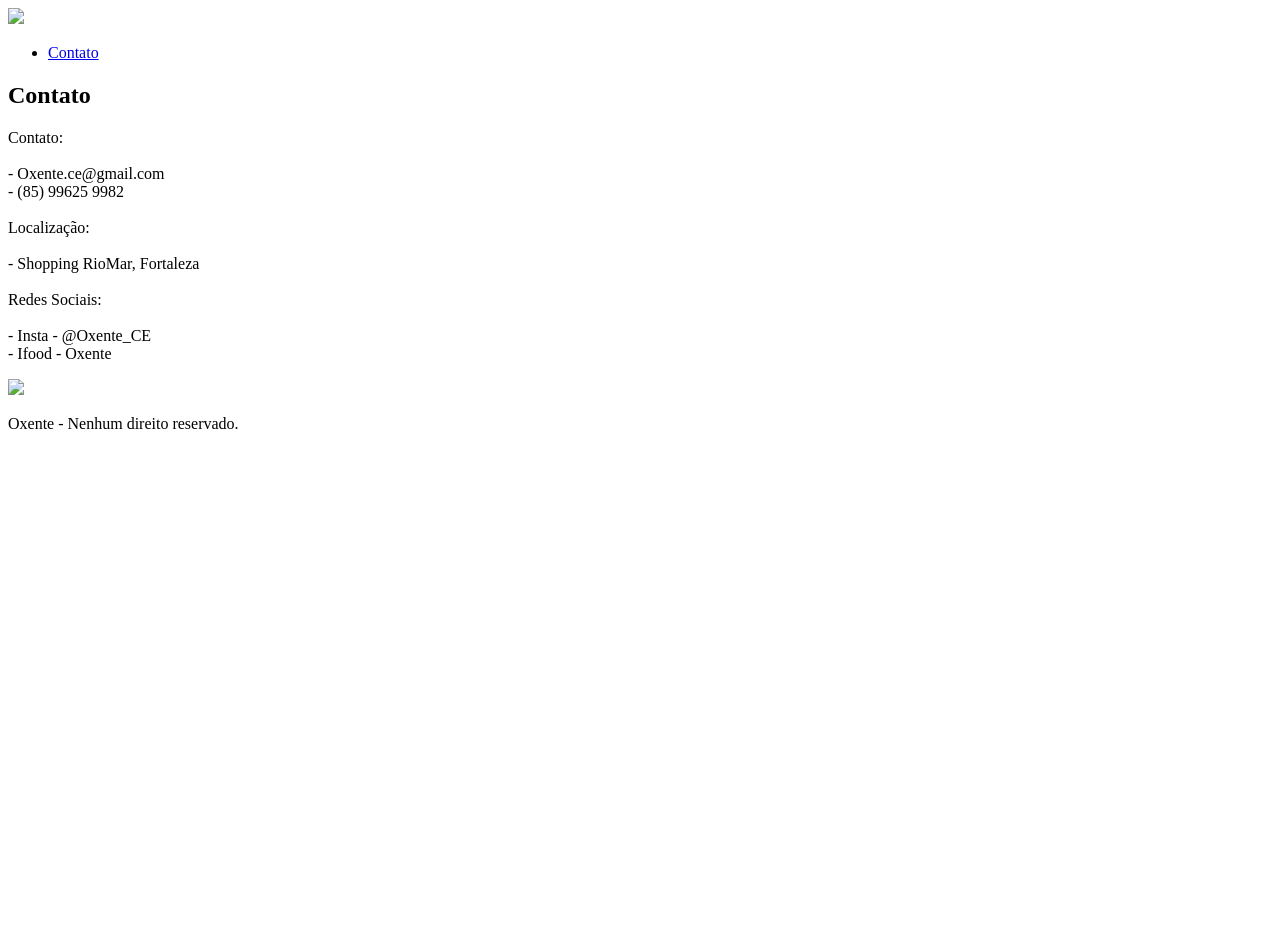
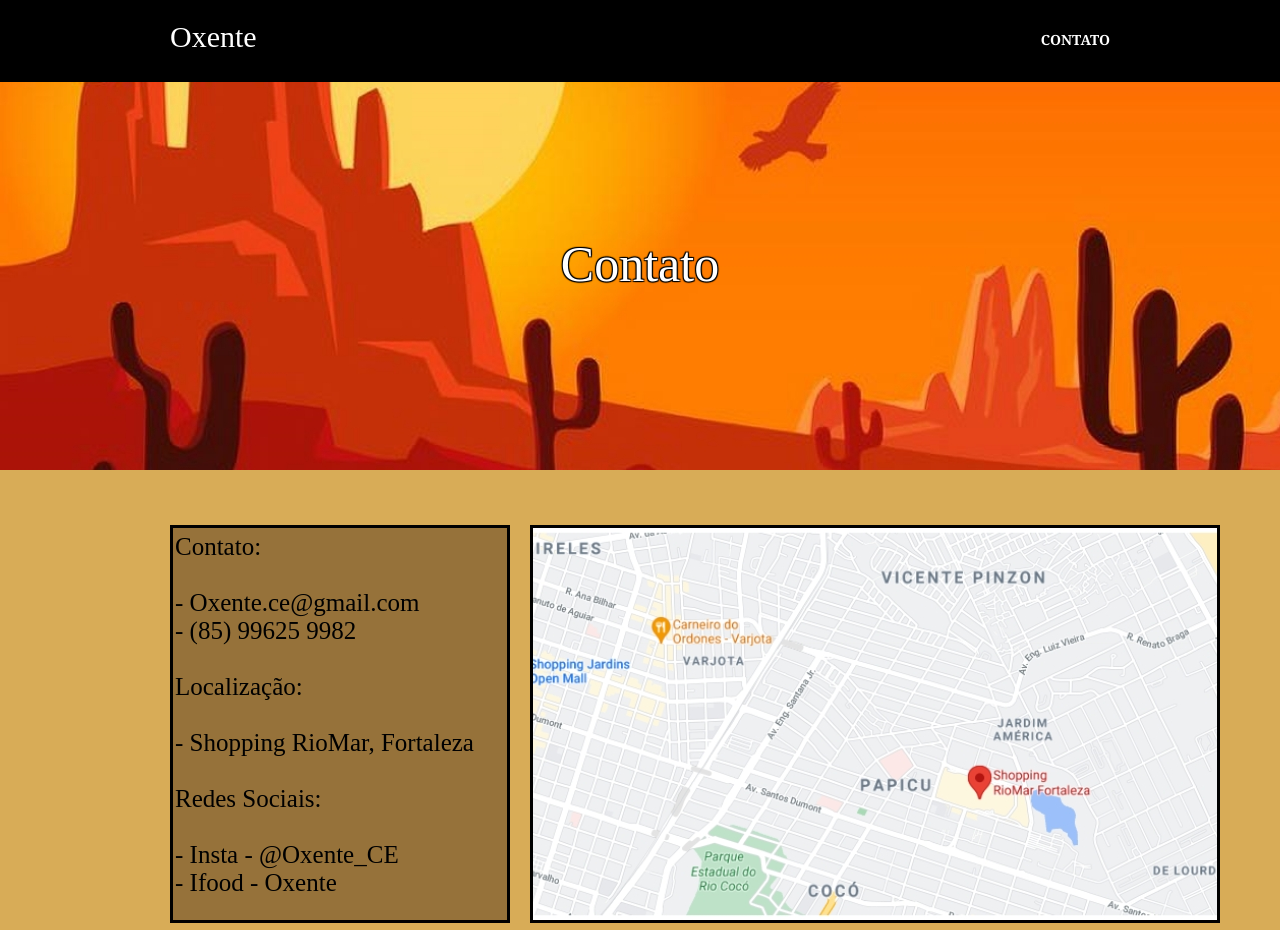
Before and after one commit to GuilhermeHFThome/site-web0, a plain HTML site: page html/contato.html in a window 1280 px wide. Shown: the top 930 px of the page. Before the commit the page ends 800 px from the top, so only its background shows below. Drawn offline with Linux system fonts and the light colour scheme; the site is published under a folder, as on GitHub Pages, so addresses that start at the root find nothing.

Commit message:
Add files via upload

```diff
--- a/html/contato.html
+++ b/html/contato.html
@@ -7,16 +7,16 @@
   <meta charset="UTF-8">
   <meta http-equiv="X-UA-Compatible" content="IE=edge">
   <meta name="viewport" content="width=device-width, initial-scale=1.0">
-  <link rel="stylesheet" href="/css/reset.css">
-  <link rel="stylesheet" href="/css/grid.css">
-  <link rel="stylesheet" href="/css/contato.css">
+  <link rel="stylesheet" href="../css/reset.css">
+  <link rel="stylesheet" href="../css/grid.css">
+  <link rel="stylesheet" href="../css/contato.css">
 </head>
 
 <body>
   <header class="header">
     <div class="container">
-      <a href="/index.html" class="grid-4">
-        <img src="/imagens/oxente.svg">
+      <a href="../index.html" class="grid-4">
+        <img src="../imagens/oxente.svg">
       </a>
       <nav class="grid-12 menu">
         <ul>
@@ -50,7 +50,7 @@
           - Ifood - Oxente
         </p>
       </div>
-      <div class="grid-10"><img src="/imagens/mapa.jpg"></div>
+      <div class="grid-10"><img src="../imagens/mapa.jpg"></div>
 
     </div>
   </section>
```
